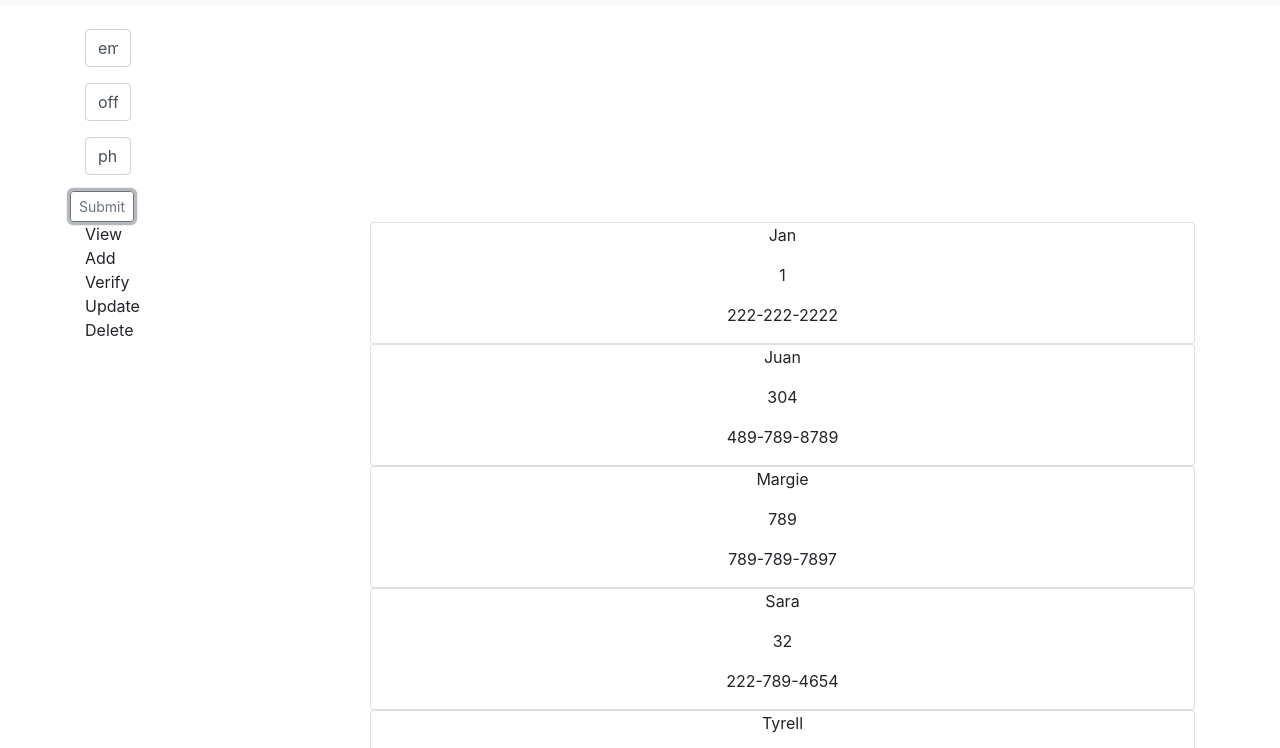
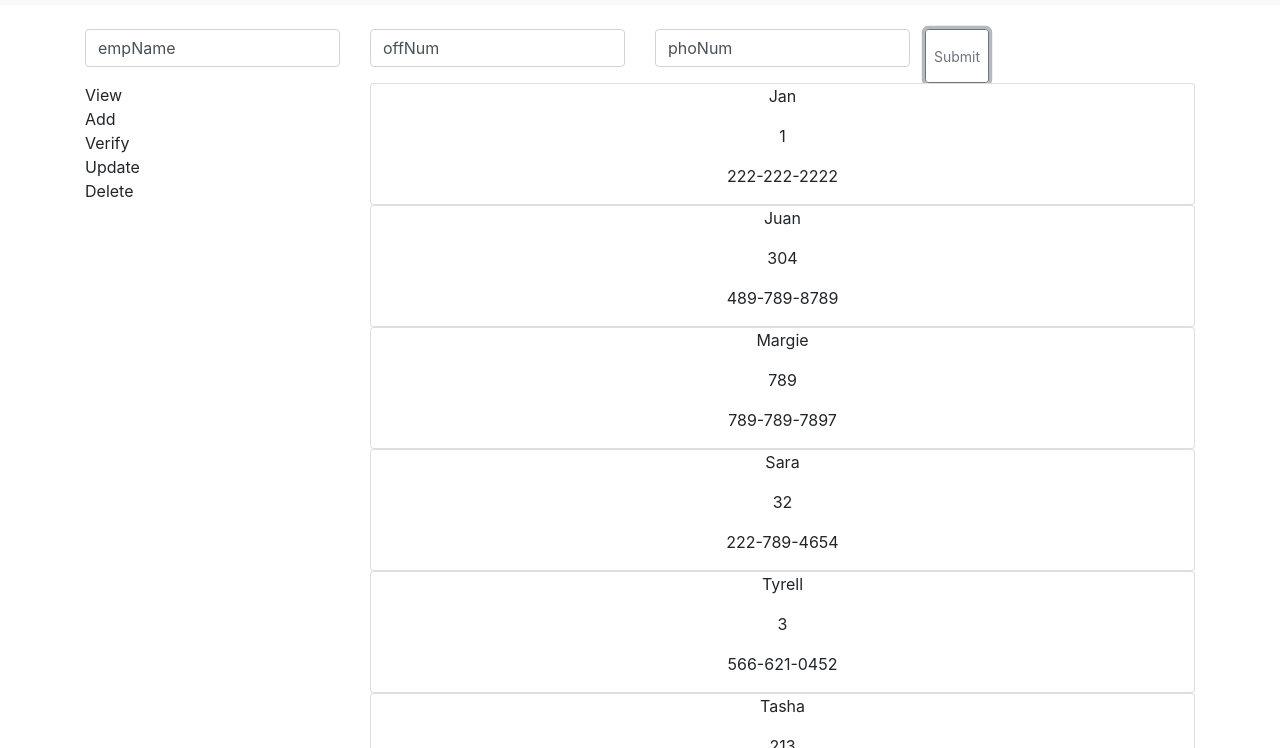
Before and after one commit to rainczech/EmployeeDirectory, a plain HTML site: page index.html in a window 1280 px wide. Both pictures are taken after a click on the button "Submit". Shown: the part 51-799 px from the top of the page. Drawn offline with nearby package versions, Linux system fonts and the light colour scheme.

Commit message:
fixed form and changed id to classes for input

```diff
--- a/Assets/javascript/app.js
+++ b/Assets/javascript/app.js
@@ -22,9 +22,9 @@ const render = function (){
 // addName function for submit
 const addPerson = function (event){
   event.preventDefault();
-  const name = $("#empName").val().trim();
-  const office = $("#offNum").val().trim();
-  const phone = $("#phoNum").val().trim();
+  const name = $(".empName").val().trim();
+  const office = $(".offNum").val().trim();
+  const phone = $(".phoNum").val().trim();
 
  let newEmployee = {
    name: name,
--- a/index.html
+++ b/index.html
@@ -24,25 +24,25 @@
   <div class="container">
     <!-- search bar -->
     <div class="row search">
-      <form>
+      <!-- <form> -->
         <div class="col-md-3">
           <div class="input-group mb-3">
-            <input type="text" id="empName" class="form-control" aria-label="Default" value="empName" placeholder="Employee Name" aria-describedby="inputGroup-sizing-default">
+            <input type="text" class="form-control empName" aria-label="Default" value="empName" placeholder="Employee Name" aria-describedby="inputGroup-sizing-default">
           </div>
         </div>
         <div class="col-md-3">
           <div class="input-group mb-3">
-            <input type="text" id="offNum" class="form-control" aria-label="Default" value="offNum" placeholder="Office Number">
+            <input type="text" class="form-control offNum" aria-label="Default" value="offNum" placeholder="Office Number">
           </div>
         </div>
         <div class="col-md-3">
           <div class="input-group mb-3">
-            <input type="text" id="phoNum" class="form-control" aria-label="Default" value="phoNum" placeholder="Phone Number" aria-describedby="inputGroup-sizing-default">
+            <input type="text"  class="form-control phoNum" aria-label="Default" value="phoNum" placeholder="Phone Number" aria-describedby="inputGroup-sizing-default">
           </div>
         </div>
         <button type="button" id="submit" value="submit" class="btn btn-sm btn-outline-secondary">Submit</button>
       </div>
-     </form>
+     <!-- </form> -->
 
     <div class="row">
       <!-- side nav -->
```
